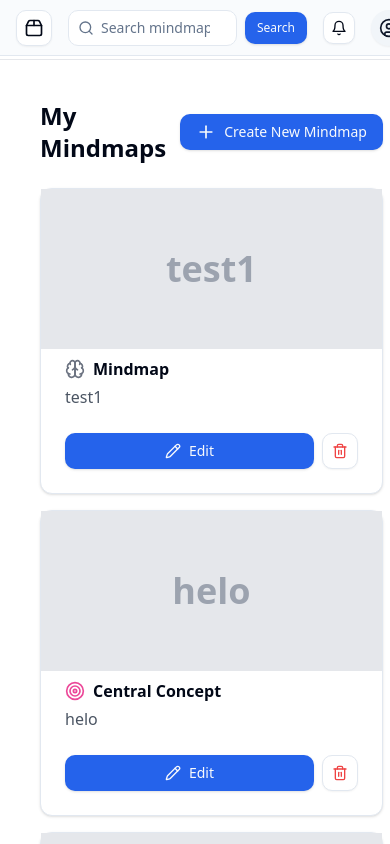
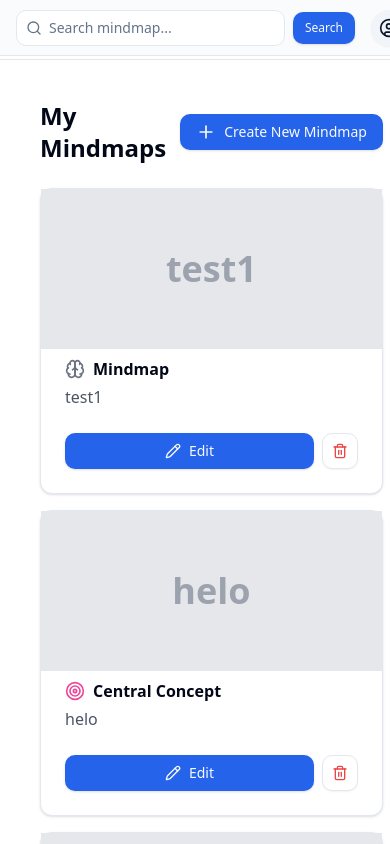
Before and after one commit to that-hoc-that-nghiep/mindgpt-fe, a React (Vite) app: page /dashboard/abc in a window 390 px wide. Built offline with nearby package versions, Linux system fonts and the light colour scheme.

Commit message:
fix: refactor org header

```diff
--- a/src/pages/dashboard/_compoments/header.tsx
+++ b/src/pages/dashboard/_compoments/header.tsx
@@ -1,5 +1,13 @@
-import React, { useState } from 'react'
-import { Bell, ChevronDown, Search, CircleUser, Package2, Plus, Building2 } from 'lucide-react'
+import React, { useState } from "react"
+import {
+    Bell,
+    ChevronDown,
+    Search,
+    CircleUser,
+    Package2,
+    Plus,
+    Building2,
+} from "lucide-react"
 import { Button } from "@/components/ui/button"
 import { Input } from "@/components/ui/input"
 import {
@@ -11,7 +19,14 @@ import {
     DropdownMenuTrigger,
 } from "@/components/ui/dropdown-menu"
 import { Sheet, SheetContent, SheetTrigger } from "@/components/ui/sheet"
-import { Dialog, DialogContent, DialogHeader, DialogTitle, DialogDescription, DialogFooter } from "@/components/ui/dialog"
+import {
+    Dialog,
+    DialogContent,
+    DialogHeader,
+    DialogTitle,
+    DialogDescription,
+    DialogFooter,
+} from "@/components/ui/dialog"
 import { Label } from "@/components/ui/label"
 import { Link } from "react-router-dom"
 
@@ -20,7 +35,7 @@ export default function Header() {
     const [organizations, setOrganizations] = useState([
         "Cao Hiep K17HL's Org",
         "Cao Hiep K17HL's Org 2",
-    "This is a very long organization name that should be truncated"
+        "This is a very long organization name that should be truncated",
     ])
     const [isNewOrgModalOpen, setIsNewOrgModalOpen] = useState(false)
     const [newOrgName, setNewOrgName] = useState("")
@@ -35,43 +50,41 @@ export default function Header() {
     }
 
     return (
-    <header className="flex h-14 items-center gap-4 border-b bg-muted/40 px-4 lg:h-[60px] lg:px-6">
-      <Sheet>
-        <SheetTrigger asChild>
-          <Button variant="outline" size="icon" className="shrink-0 md:hidden">
-            <Package2 className="h-5 w-5" />
-            <span className="sr-only">Toggle navigation menu</span>
-          </Button>
-        </SheetTrigger>
-        <SheetContent side="left" className="flex flex-col">
-          {/* Sheet content remains the same */}
-        </SheetContent>
-      </Sheet>
-
+        <header className="flex h-14 items-center justify-between gap-4 border-b bg-muted/40 px-4 lg:h-[60px] lg:px-6">
+            <div className="flex gap-4 grow">
                 <div className="hidden md:flex items-center">
                     <Package2 className="h-6 w-6 text-primary mr-2" />
                     <DropdownMenu>
                         <DropdownMenuTrigger asChild>
-            <Button variant="ghost" className="font-semibold text-lg">
-              <span className="max-w-[200px] truncate">{currentOrg}</span>
+                            <Button
+                                variant="ghost"
+                                className="font-semibold text-lg"
+                            >
+                                <span className="max-w-[200px] truncate">
+                                    {currentOrg}
+                                </span>
                                 <ChevronDown className="ml-2 h-4 w-4" />
                             </Button>
                         </DropdownMenuTrigger>
                         <DropdownMenuContent>
                             {organizations.map((org, index) => (
-              <DropdownMenuItem key={index} onSelect={() => setCurrentOrg(org)}>
+                                <DropdownMenuItem
+                                    key={index}
+                                    onSelect={() => setCurrentOrg(org)}
+                                >
                                     <Building2 className="mr-2 h-4 w-4" />
                                     <span className="truncate">{org}</span>
                                 </DropdownMenuItem>
                             ))}
-            <DropdownMenuItem onSelect={() => setIsNewOrgModalOpen(true)}>
+                            <DropdownMenuItem
+                                onSelect={() => setIsNewOrgModalOpen(true)}
+                            >
                                 <Plus className="mr-2 h-4 w-4" />
                                 Create new organization
                             </DropdownMenuItem>
                         </DropdownMenuContent>
                     </DropdownMenu>
                 </div>
-
                 <div className="flex-1 max-w-2xl">
                     <form className="flex items-center gap-2">
                         <div className="relative flex-1">
@@ -82,20 +95,24 @@ export default function Header() {
                                 className="w-full appearance-none bg-background pl-8 shadow-none"
                             />
                         </div>
-          <Button type="submit" size="sm" className="flex items-center gap-2">
+                        <Button
+                            type="submit"
+                            size="sm"
+                            className="flex items-center gap-2"
+                        >
                             Search
                         </Button>
                     </form>
                 </div>
-
-      <Button variant="outline" size="icon" className="ml-auto h-8 w-8">
-        <Bell className="h-4 w-4" />
-        <span className="sr-only">Toggle notifications</span>
-      </Button>
+            </div>
 
             <DropdownMenu>
                 <DropdownMenuTrigger asChild>
-          <Button variant="secondary" size="icon" className="rounded-full">
+                    <Button
+                        variant="secondary"
+                        size="icon"
+                        className="rounded-full"
+                    >
                         <CircleUser className="h-5 w-5" />
                         <span className="sr-only">Toggle user menu</span>
                     </Button>
@@ -114,7 +131,10 @@ export default function Header() {
                 </DropdownMenuContent>
             </DropdownMenu>
 
-      <Dialog open={isNewOrgModalOpen} onOpenChange={setIsNewOrgModalOpen}>
+            <Dialog
+                open={isNewOrgModalOpen}
+                onOpenChange={setIsNewOrgModalOpen}
+            >
                 <DialogContent>
                     <DialogHeader>
                         <DialogTitle>Create New Organization</DialogTitle>
@@ -136,7 +156,9 @@ export default function Header() {
                         </div>
                     </div>
                     <DialogFooter>
-            <Button type="submit" onClick={handleCreateNewOrg}>Create</Button>
+                        <Button type="submit" onClick={handleCreateNewOrg}>
+                            Create
+                        </Button>
                     </DialogFooter>
                 </DialogContent>
             </Dialog>
```
Lines whose indentation alone changed are shown as unchanged.
